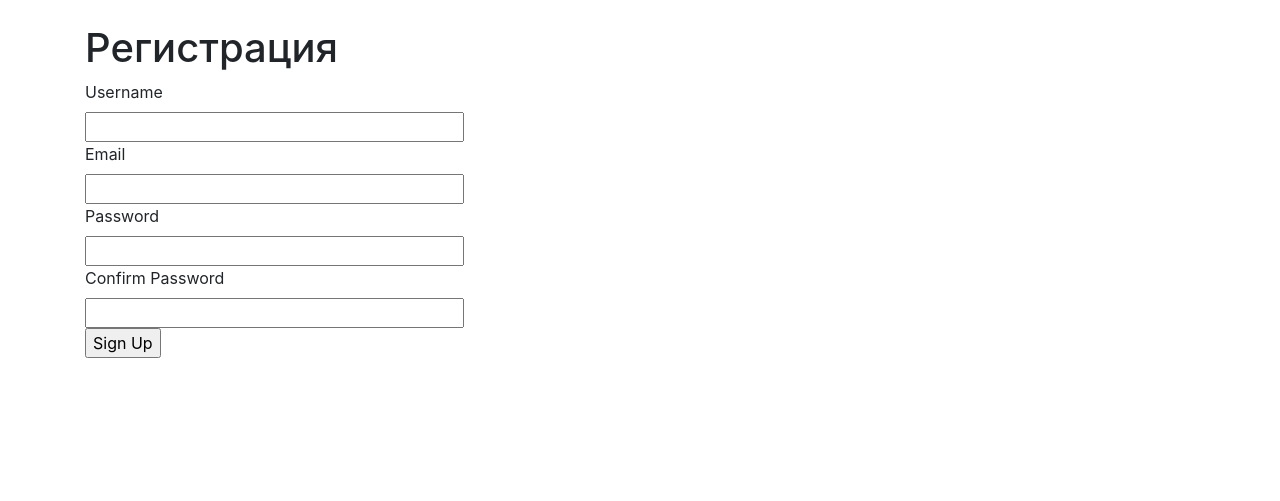
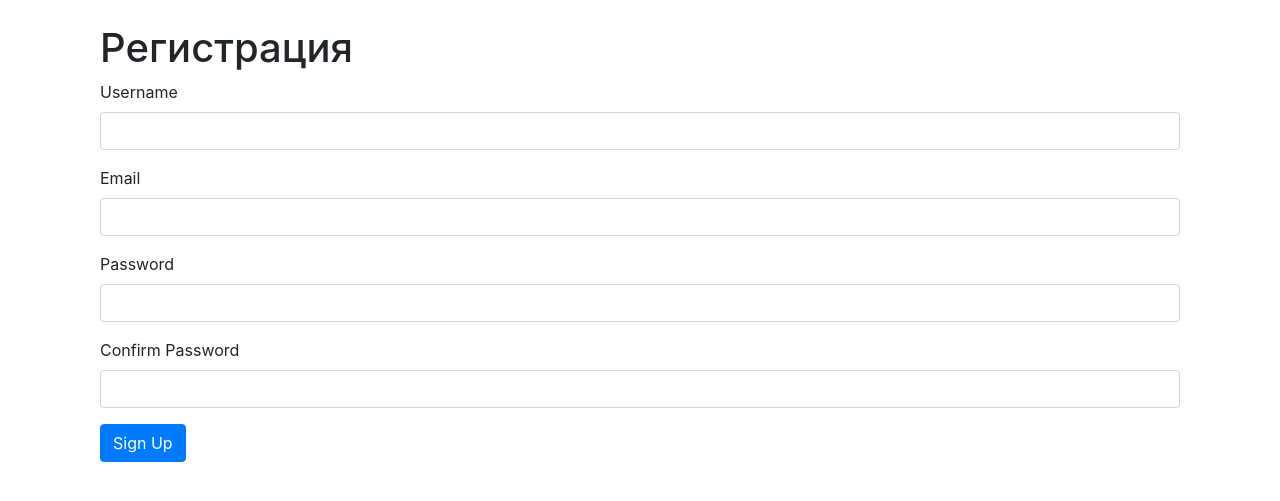
Before and after one commit to Alex-Mixaylov/vd07_autorization, a Flask app: page /register in a window 1280 px wide. Shown: the part 56-557 px from the top of the page. Run offline with Flask 3, Linux system fonts and the light colour scheme; some libraries are stand-ins or nearby versions.

Commit message:
update register.html
update register.html

```diff
--- a/app/templates/register.html
+++ b/app/templates/register.html
@@ -5,29 +5,29 @@
 {% endblock %}
 
 {% block content %}
-<h1>Регистрация</h1>
-<form method="post" action="{{ url_for('register') }}">
+<div class="container mt-4">
+    <h1>Регистрация</h1>
+    <form method="post" action="{{ url_for('register') }}">
         {{ form.hidden_tag() }}
-        <div>
-            {{ form.username.label }}<br>
-            {{ form.username(size=32) }}
+        <div class="form-group">
+            {{ form.username.label(class="form-label") }}
+            {{ form.username(class="form-control") }}
         </div>
-        <div>
-            {{ form.email.label }}<br>
-            {{ form.email(size=32) }}
+        <div class="form-group">
+            {{ form.email.label(class="form-label") }}
+            {{ form.email(class="form-control") }}
         </div>
-        <div>
-            {{ form.password.label }}<br>
-            {{ form.password(size=32) }}
+        <div class="form-group">
+            {{ form.password.label(class="form-label") }}
+            {{ form.password(class="form-control") }}
         </div>
-        <div>
-            {{ form.confirm_password.label }}<br>
-            {{ form.confirm_password(size=32) }}
+        <div class="form-group">
+            {{ form.confirm_password.label(class="form-label") }}
+            {{ form.confirm_password(class="form-control") }}
         </div>
-        <div>
-            {{ form.submit() }}
+        <div class="form-group">
+            {{ form.submit(class="btn btn-primary") }}
         </div>
-
-</form>
-
+    </form>
+</div>
 {% endblock %}
```
